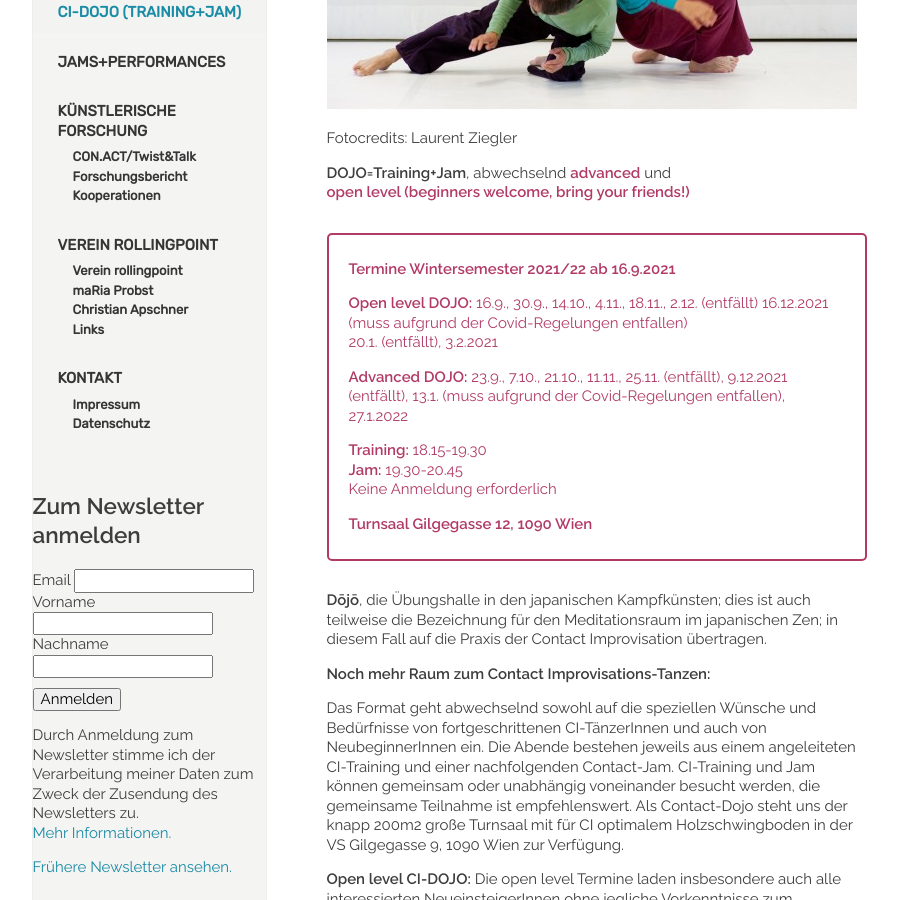
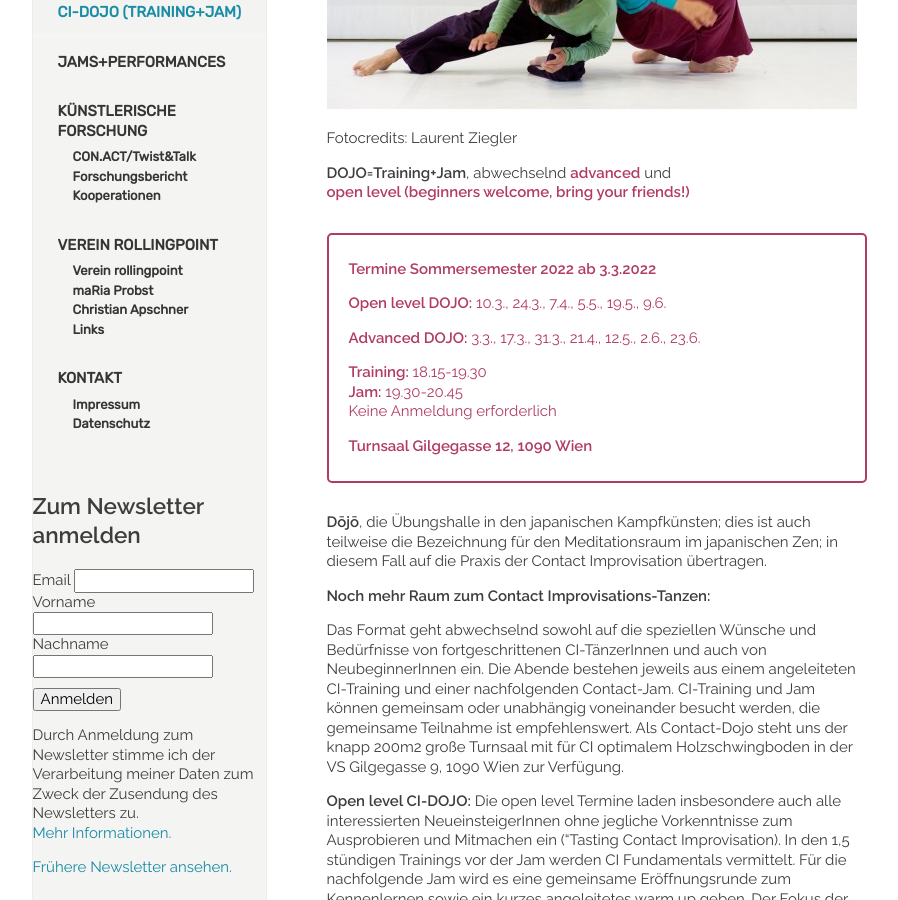
Before and after one commit to manulari/rollingpointat, a Jekyll site: the page built from _pages_de/dojo.md, in a window 1280 px wide and 900 px high, scrolled down 429 px. Shown: the whole window, without its empty margins (152-1050 px from the left). Built offline with Jekyll 4.4.1, drawn with Linux system fonts in a browser that asks for light colours; comment, search, counter and statistics services are not loaded.

Commit message:
Update page (de) “dojo”

```diff
--- a/_pages_de/dojo.md
+++ b/_pages_de/dojo.md
@@ -11,12 +11,11 @@ Fotocredits: Laurent Ziegler
 **DOJO=Training+Jam**, abwechselnd `advanced` und\
 `open level (beginners welcome, bring your friends!)`
 
-> `Termine Wintersemester 2021/22 ab 16.9.2021`
+> `Termine Sommersemester 2022 ab 3.3.2022`
 >
-> **Open level DOJO:** 16.9., 30.9., 14.10., 4.11., 18.11., 2.12. (entfällt) 16.12.2021 (muss aufgrund der Covid-Regelungen entfallen)\
-> 20.1. (entfällt), 3.2.2021
+> **Open level DOJO:** 10.3., 24.3., 7.4., 5.5., 19.5., 9.6.
 >
-> **Advanced DOJO:** 23.9., 7.10., 21.10., 11.11., 25.11. (entfällt), 9.12.2021 (entfällt), 13.1. (muss aufgrund der Covid-Regelungen entfallen), 27.1.2022
+> **Advanced DOJO:** 3.3., 17.3., 31.3., 21.4., 12.5., 2.6., 23.6.
 >
 > **Training:** 18.15-19.30\
 > **Jam:** 19.30-20.45\
```
